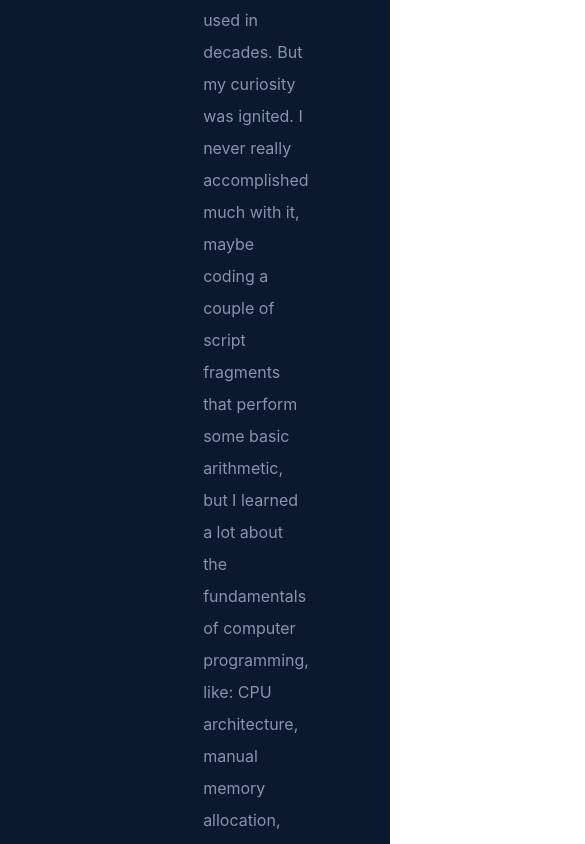
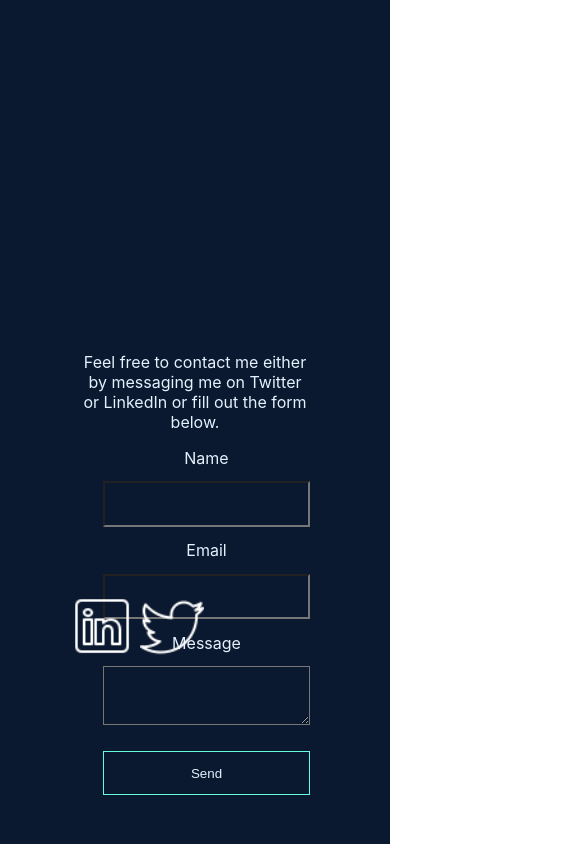
Before and after one commit to SalamanderCtesiphon/professional-portfolio, a React (Create React App) app: page / in a window 390 px wide. Shown: the part 7240-8084 px from the top of the page, 585 px wide, since content can reach past the window. Built offline with nearby package versions, Linux system fonts and the light colour scheme.

Commit message:
styled the contact form and section

```diff
--- a/src/App.css
+++ b/src/App.css
@@ -25,7 +25,7 @@
 }
 
 .container {
-  padding: 10em 15em;
+  padding: 4em;
   display: flex;
   flex-direction: column;
   align-items: flex-start;
@@ -62,6 +62,12 @@ header {
   align-items: center;
   justify-content: space-between;
 
+}
+
+@media (max-width: 500px) {
+  .link-container-child-one {
+    display: none;
+  }
 }
 
 .link {
@@ -481,7 +487,7 @@ p.intro-paragraph {
 #email-anchor {
   display: flex;
   flex-direction: column;
-  height: 40vh;
+  justify-content: center;
 }
 
 #email-anchor input {
@@ -491,8 +497,19 @@ p.intro-paragraph {
   margin: 1em;
 }
 
+.link-icon-holder {
+  list-style: none;
+  display: flex;
+  align-items: center;
+  justify-content: space-around;
+  width: 25%;
+}
+
+.link-icon-holder .icons {
+  height: 4em;
+}
+
 form {
-  margin: 0 2em;
 }
 
 #email-anchor textarea {
@@ -517,11 +534,10 @@ form {
 }
 
 .contact-container {
-  padding: 2em;
   width: 40%;
   display: flex;
   align-items: center;
-  justify-content: space-between;
+  justify-content: center;
 }
 
 .contact-container li {
```
